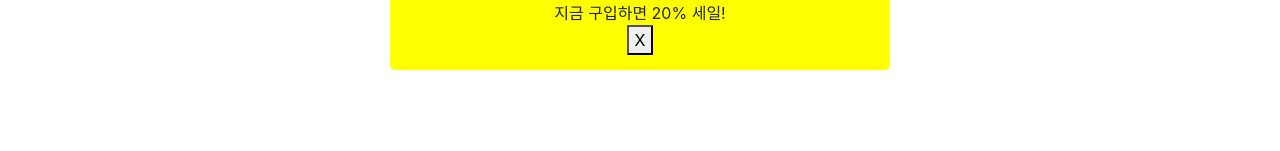
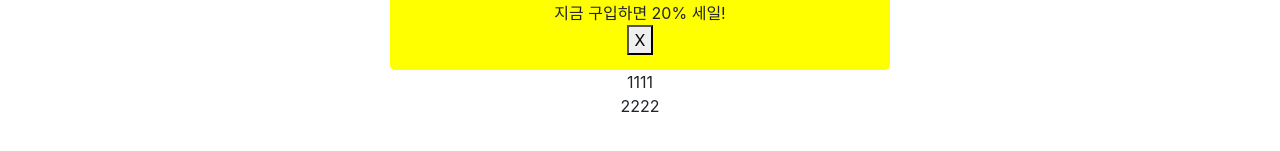
Before and after one commit to njg7194/Cafe24-demo, a React (Create React App) app in the folder shop/: page /#/Cart in a window 1280 px wide. Before the commit this address led to /#/cart. Shown: the part 227-378 px from the top of the page. Built offline with nearby package versions, Linux system fonts and the light colour scheme.

Commit message:
집에서 커밋 / 코딩애플 / 성능잡기2 재랜더링 방지 memo (ing)

```diff
--- a/shop/src/main/Cart.js
+++ b/shop/src/main/Cart.js
@@ -1,4 +1,4 @@
-import React from 'react';
+import React, { memo, useEffect } from 'react';
 import {Table} from 'react-bootstrap';
 import { connect, useDispatch, useSelector } from 'react-redux';
 
@@ -45,7 +45,6 @@ function Cart(props) {
             </Table>
 
             {
-
                 alertStat === true
                     ? (
                         <div className="my-alert2">
@@ -56,11 +55,30 @@ function Cart(props) {
                     : null
             }
 
-
-
+            <Parent name="jon" age="20"></Parent>
         </div>
     );
 }
+
+
+function Parent(props) {
+    return (
+        <div>
+            <Test0 name = {props.name}></Test0>
+            <Test1 age = {props.age}></Test1>
+        </div>
+    )
+}
+
+function Test0(props) {
+    useEffect(()=>{console.log('render1' + props.name)});
+    return<div>1111</div>
+}
+
+let Test1 = memo(function(props){
+    useEffect(()=>{ console.log('render2' + props.age)});
+    return <div>2222</div>
+});
 
 // function storeToProp(state) {
 //     //console.log(state.reducer2);
```
